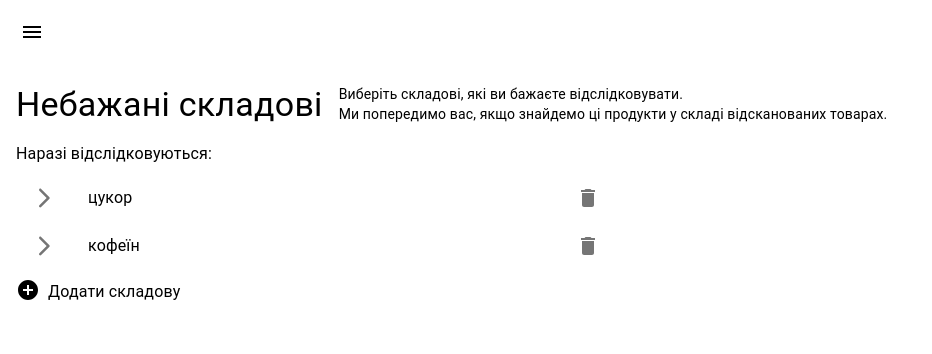
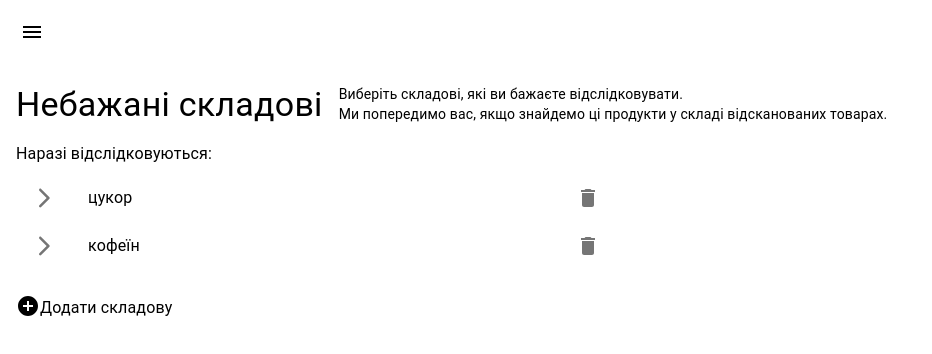
Before and after one commit to ArtemK123/DetiCapitanaMorgana, a React (Create React App) app in the folder web-react-frontend/: page /rules in a window 1280 px wide. Shown: the top 354 px of the page, without its empty margins (0-932 px from the left). Built offline with nearby package versions, Linux system fonts and the light colour scheme.

Commit message:
Added newIngredientInput

```diff
--- a/web-react-frontend/src/pages/rules/RulesPage.jsx
+++ b/web-react-frontend/src/pages/rules/RulesPage.jsx
@@ -1,4 +1,4 @@
-import { Box, Grid, IconButton, List, ListItem, ListItemIcon, ListItemSecondaryAction, ListItemText, Typography } from "@material-ui/core";
+import { Box, Grid, IconButton, List, ListItem, ListItemIcon, ListItemSecondaryAction, ListItemText, TextField, Typography } from "@material-ui/core";
 import { useState } from "react";
 import { Redirect } from "react-router-dom";
 import Loader from "../../components/Loader";
@@ -7,9 +7,14 @@ import isUserAuthenticated from "../../services/isUserAuthenticated";
 import ArrowForwardIosRoundedIcon from '@material-ui/icons/ArrowForwardIosRounded';
 import DeleteIcon from '@material-ui/icons/Delete';
 import AddCircleIcon from '@material-ui/icons/AddCircle';
+import DoneIcon from '@material-ui/icons/Done';
+import ClearIcon from '@material-ui/icons/Clear';
 
 export default function RulesPage() {
   const [bannedIngredients, setBannedIngredients] = useState(undefined);
+  const [isNewIngredientInputShown, setIsNewIngredientInputShown] = useState(false);
+  const [newIngredient, setNewIngredient] = useState("");
+
   const backendService = new BackendService();
 
   if (!isUserAuthenticated()) {
@@ -49,18 +54,9 @@ export default function RulesPage() {
                 </ListItem>
               )}
             </List>
-            <Box onClick={() => handleAddIngredient()}>
-              <Grid container spacing={1} alignItems="center">
-                <Grid item>
-                  <AddCircleIcon/>
-                </Grid>
-                <Grid item>
-                  <Typography variant="body1">Додати складову</Typography>
-                </Grid>
-              </Grid>
-            </Box>
           </Box>
         </Grid>
+        {isNewIngredientInputShown ? generateNewIngredientInput() : generateShowIngredientInputButton()}
       </Grid>
     </Box>);
 
@@ -70,7 +66,11 @@ export default function RulesPage() {
   }
 
   function handleAddIngredient() {
-    backendService.addBannedIngredientAsync("Test")
+    backendService.addBannedIngredientAsync(newIngredient)
+      .then(() => {
+        setIsNewIngredientInputShown(false)
+        return Promise.resolve();
+      })
       .then(fetchBannedIngredientsAsync);
   }
 
@@ -78,4 +78,34 @@ export default function RulesPage() {
     backendService.getBannedIngredientsAsync()
       .then(ingredients => setBannedIngredients(ingredients));
   }
+
+  function generateShowIngredientInputButton() {
+    return (
+    <Grid item xs={12} container alignItems="center" onClick={() => setIsNewIngredientInputShown(true)}>
+      <Grid item>
+        <AddCircleIcon/>
+      </Grid>
+      <Grid item>
+        <Typography variant="body1">Додати складову</Typography>
+      </Grid>
+    </Grid>);
+  }
+
+  function generateNewIngredientInput() {
+    return (
+      <Grid item container xs={12}>
+        <Grid item>
+          <TextField label="Нова складова" variant="outlined" value={newIngredient} onChange={event => setNewIngredient(event.target.value)}/>
+        </Grid>
+        <Grid item>
+          <IconButton onClick={handleAddIngredient}>
+            <DoneIcon />
+          </IconButton>
+          <IconButton onClick={() => setIsNewIngredientInputShown(false)}>
+            <ClearIcon />
+          </IconButton>
+        </Grid>
+      </Grid>
+    );
+  }
 }
```
